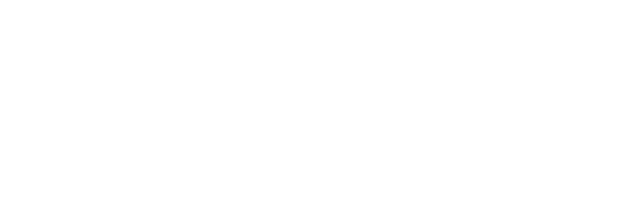
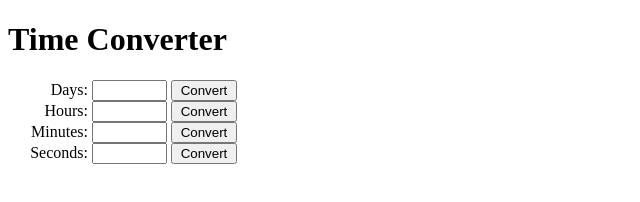
Before and after one commit to Dochko0/JS_Advanced_February_2018, a plain HTML site: page 03_DOMManipulationExercise/f_TimeConverter.html in a window 1280 px wide. Shown: the whole page, without its empty margins (0-640 px from the left). Drawn offline with Linux system fonts and the light colour scheme.

Commit message:
Exercise DOM Done

```diff
--- a/03_DOMManipulationExercise/f_TimeConverter.html
+++ b/03_DOMManipulationExercise/f_TimeConverter.html
@@ -2,9 +2,39 @@
 <html lang="en">
 <head>
     <meta charset="UTF-8">
-    <title>Title</title>
+    <title>Time Converter</title>
+    <script src="f_timeConverterJS.js"></script>
+    <style>
+        label, input {
+            display: inline-block;
+            width: 5em;
+        }
+        label {
+            text-align: right;
+        }
+    </style>
 </head>
-<body>
-
+<body onload="attachEventsListeners()">
+<h1>Time Converter</h1>
+<div>
+    <label for="days">Days: </label>
+    <input type="text" id="days">
+    <input id="daysBtn" type="button" value="Convert">
+</div>
+<div>
+    <label for="hours">Hours: </label>
+    <input type="text" id="hours">
+    <input id="hoursBtn" type="button" value="Convert">
+</div>
+<div>
+    <label for="minutes">Minutes: </label>
+    <input type="text" id="minutes">
+    <input id="minutesBtn" type="button" value="Convert">
+</div>
+<div>
+    <label for="seconds">Seconds: </label>
+    <input type="text" id="seconds">
+    <input id="secondsBtn" type="button" value="Convert">
+</div>
 </body>
 </html>
```
Also changed, not shown: 03_DOMManipulationExercise/a_Subtraction.html (+17 -1 lines).
